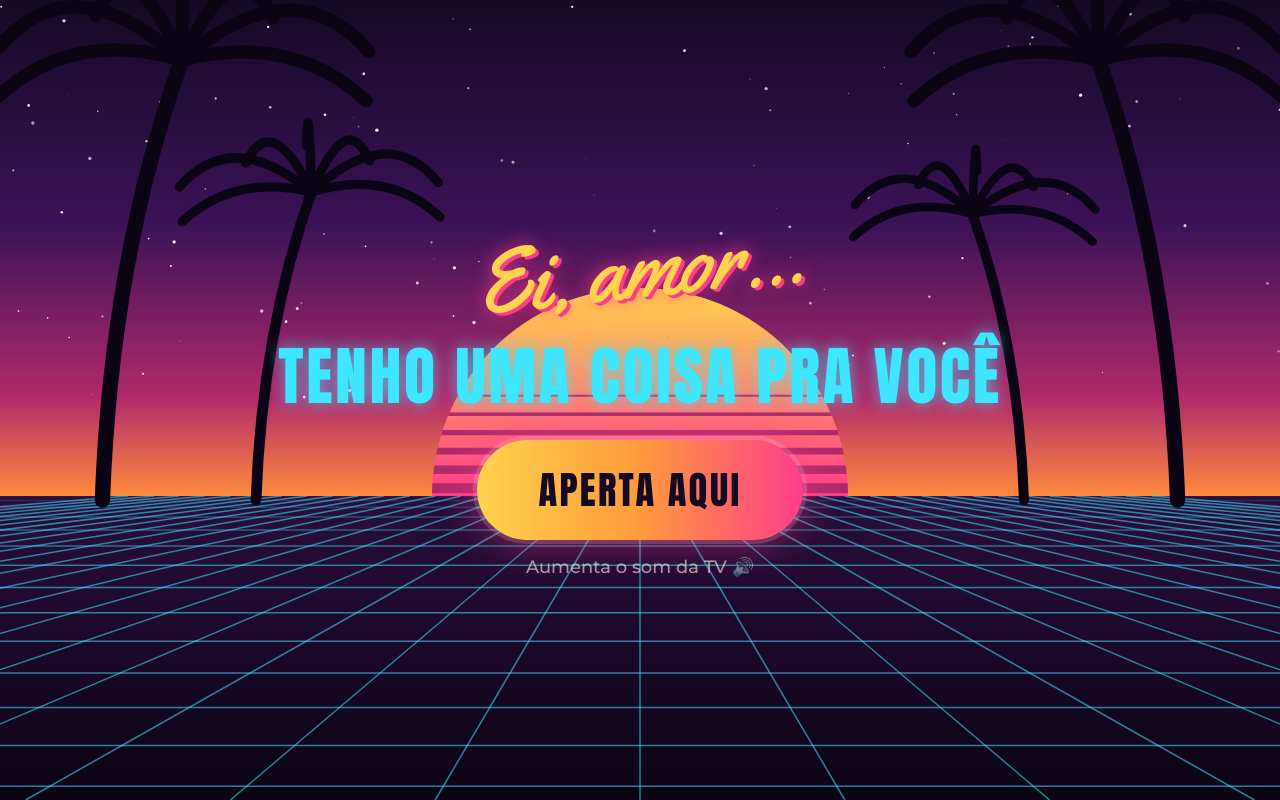
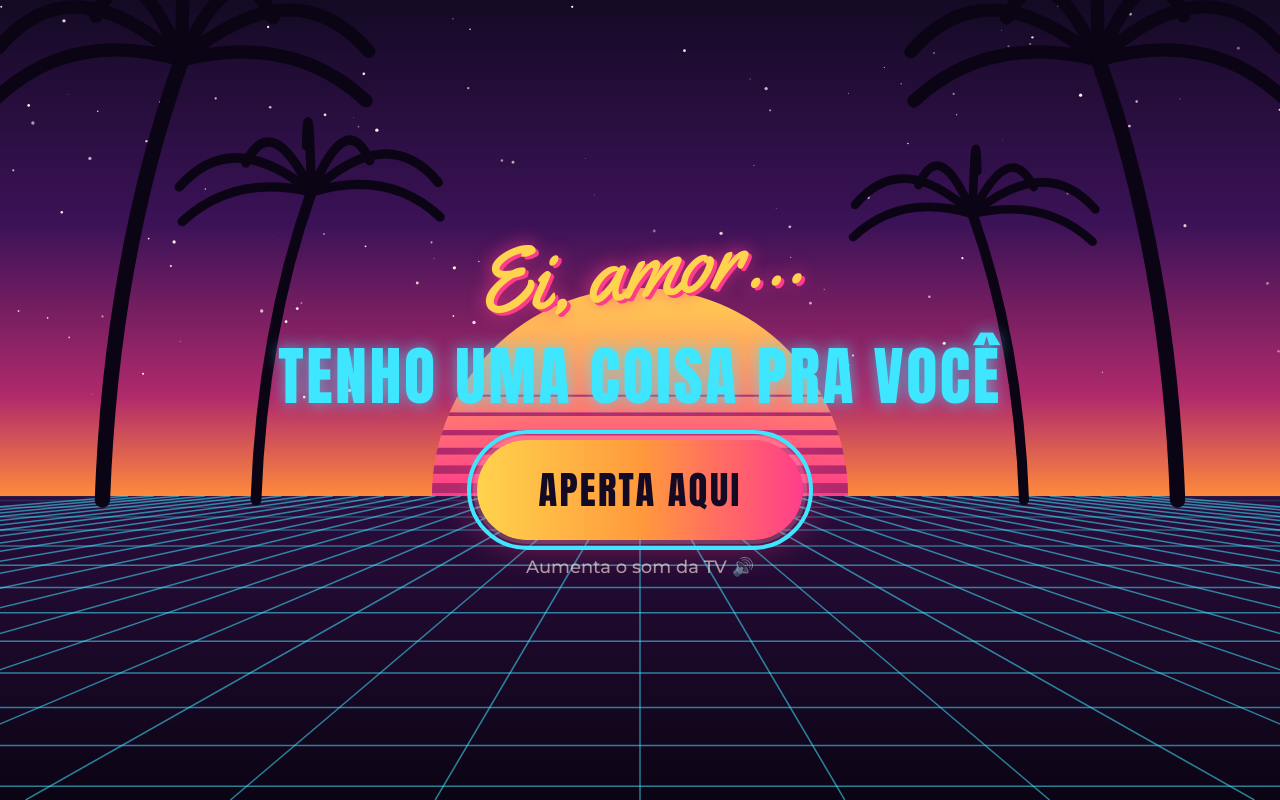
Before and after one commit to garimpei-ju/garimpei-ju.github.io, a plain HTML site: page amor/index.html in a window 1280 px wide. Drawn offline with Linux system fonts and the light colour scheme; animation ran at ten frames a second.

Commit message:
Surpresa: OK do controle e clique em qualquer lugar

```diff
--- a/amor/index.html
+++ b/amor/index.html
@@ -185,6 +185,9 @@ button:focus-visible{outline:4px solid var(--ciano);outline-offset:6px}
   }
   var bt=document.getElementById('comecar');bt.addEventListener('click',roteiro);bt.addEventListener('touchend',function(e){e.preventDefault();roteiro()});
   denovo.addEventListener('click',roteiro);
+  document.getElementById('c0').addEventListener('click',function(e){if(e.target!==bt)roteiro()});
+  addEventListener('keydown',function(e){if(!document.getElementById('c0').classList.contains('fora')&&(e.key==='Enter'||e.key===' '||e.keyCode===13)){e.preventDefault();roteiro()}});
+  setTimeout(function(){try{bt.focus()}catch(e){}},300);
   addEventListener('resize',()=>{tam();if(reduz)desenha()});
   tam();desenha();
 })();
```
